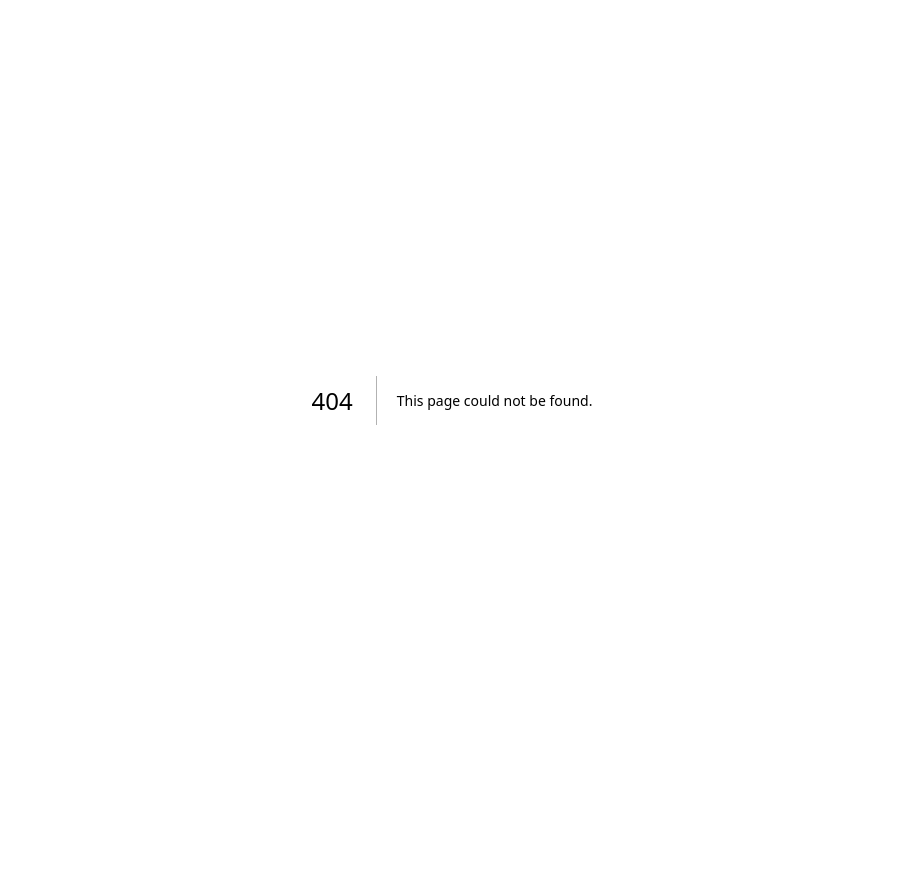
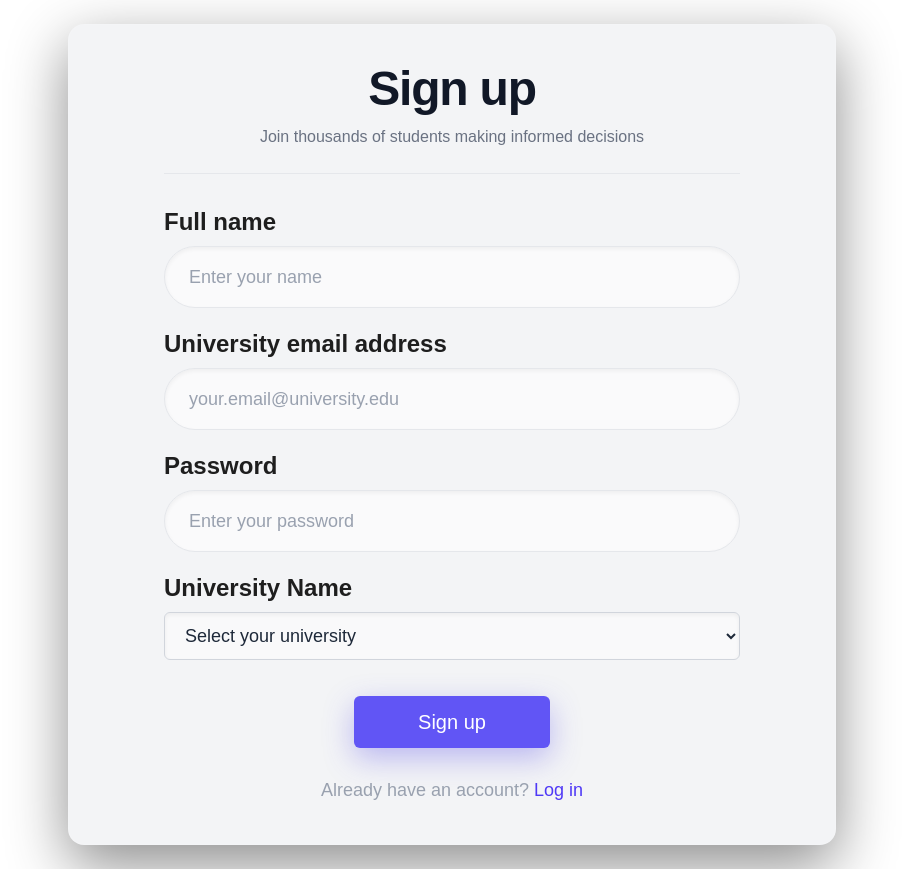
Before and after one commit to linnoureddine/techtalks-university-course-reality-check, a Next.js app: page /signup in a window 1280 px wide. Before the commit this address had no page. Shown: the whole page, without its empty margins (188-1091 px from the left). Before the commit the page ends 800 px from the top, so only its background shows below. Built offline with nearby package versions, Linux system fonts and the light colour scheme.

Commit message:
sign up feature

```diff
--- a/app/login/page.tsx
+++ /dev/null
@@ -1,93 +0,0 @@
-"use client";
-
-import Link from "next/link";
-import { useState } from "react";
-
-export default function LoginPage() {
-  const [email, setEmail] = useState("");
-  const [password, setPassword] = useState("");
-  const [remember, setRemember] = useState(false);
-
-  function handleSubmit(e: React.FormEvent) {
-    e.preventDefault();
-    console.log({ email, password, remember });
-  }
-
-  return (
-    <main className="min-h-screen flex items-center justify-center p-6">
-      <div className="w-full max-w-3xl rounded-2xl bg-[#f3f4f6] p-10 shadow-[0_20px_60px_rgba(0,0,0,0.45)] border border-white/10">
-        <div className="mx-auto w-full max-w-xl">
-          <h1 className="text-center text-5xl font-extrabold tracking-tight text-[#111827]">
-            Login
-          </h1>
-          <p className="mt-3 text-center text-base text-gray-500">
-            log in to your account to continue
-          </p>
-
-          <div className="mt-6 h-px w-full bg-gray-200" />
-          <form onSubmit={handleSubmit} className="mt-8 space-y-6">
-            <div className="space-y-2">
-              <label className="block text-2xl font-semibold text-[#1E1E1E]">
-                Email
-              </label>
-              <input
-                type="email"
-                autoComplete="email"
-                placeholder="your.email@university.edu"
-                value={email}
-                onChange={(e) => setEmail(e.target.value)}
-                className="w-full rounded-full border border-gray-200 bg-white/60 px-6 py-4 text-lg text-gray-800 placeholder:text-gray-400 shadow-inner outline-none focus:bg-white focus:ring-2 focus:ring-indigo-400"
-              />
-            </div>
-            <div className="space-y-2">
-              <label className="block text-2xl font-semibold text-[#1E1E1E]">
-                Password
-              </label>
-              <input
-                type="password"
-                autoComplete="current-password"
-                placeholder="Enter your password"
-                value={password}
-                onChange={(e) => setPassword(e.target.value)}
-                className="w-full rounded-full border border-gray-200 bg-white/60 px-6 py-4 text-lg text-gray-800 placeholder:text-gray-400 shadow-inner outline-none focus:bg-white focus:ring-2 focus:ring-indigo-400"
-              />
-            </div>
-
-            <div className="flex items-center justify-between pt-2">
-              <label className="flex items-center gap-3 text-gray-500">
-                <input
-                  type="checkbox"
-                  checked={remember}
-                  onChange={(e) => setRemember(e.target.checked)}
-                  className="h-5 w-5 rounded border-gray-400 accent-indigo-600"
-                />
-                <span className="text-lg">Remember me</span>
-              </label>
-
-              <Link
-                href="/forgot-password"
-                className="text-lg text-gray-500 hover:text-gray-700"
-              >
-                Forgot password?
-              </Link>
-            </div>
-            <div className="pt-3 flex justify-center">
-              <button
-                type="submit"
-                className="rounded-lg bg-[#6155F5] px-14 py-3 text-xl font-medium text-white shadow-[0_10px_30px_rgba(79,70,229,0.35)] hover:bg-indigo-700 active:scale-[0.99]"
-              >
-                Log in
-              </button>
-            </div>
-            <p className="pt-4 text-center text-lg text-gray-400">
-              Don’t have an account yet ?{" "}
-              <Link href="/signup" className="text-indigo-600 hover:underline">
-                Sign up
-              </Link>
-            </p>
-          </form>
-        </div>
-      </div>
-    </main>
-  );
-}
--- /dev/null
+++ b/app/signup/page.tsx
@@ -0,0 +1,25 @@
+import SignupForm from "../../components/SignupForm";
+
+export default function SignupPage() {
+  return (
+    <main className="min-h-screen flex items-center justify-center p-6">
+      <div className="w-full max-w-3xl rounded-2xl bg-[#f3f4f6] p-10 shadow-[0_20px_60px_rgba(0,0,0,0.45)] border border-white/10">
+        <div className="mx-auto w-full max-w-xl">
+          <h1 className="text-center text-5xl font-extrabold tracking-tight text-[#111827]">
+            Sign up
+          </h1>
+
+          <p className="mt-3 text-center text-base text-gray-500">
+            Join thousands of students making informed decisions
+          </p>
+
+          <div className="mt-6 h-px w-full bg-gray-200" />
+
+          <div className="mt-8">
+            <SignupForm />
+          </div>
+        </div>
+      </div>
+    </main>
+  );
+}
--- /dev/null
+++ b/components/SignupForm.tsx
@@ -0,0 +1,89 @@
+"use client";
+
+import { useState } from "react";
+import Link from "next/link";
+import Input from "./Input";
+import Button from "./Button";
+
+export default function SignupForm() {
+  const [fullName, setFullName] = useState("");
+  const [email, setEmail] = useState("");
+  const [password, setPassword] = useState("");
+  const [university, setUniversity] = useState("");
+
+  function handleSubmit(e: React.FormEvent) {
+    e.preventDefault();
+    console.log({ fullName, email, password, university });
+  }
+
+  return (
+    <form onSubmit={handleSubmit} className="space-y-5">
+      <Input
+        label="Full name"
+        value={fullName}
+        onChange={(e: React.ChangeEvent<HTMLInputElement>) =>
+          setFullName(e.target.value)
+        }
+        placeholder="Enter your name"
+        autoComplete="name"
+      />
+
+      <Input
+        label="University email address"
+        type="email"
+        value={email}
+        onChange={(e: React.ChangeEvent<HTMLInputElement>) =>
+          setEmail(e.target.value)
+        }
+        placeholder="your.email@university.edu"
+        autoComplete="email"
+      />
+
+      <Input
+        label="Password"
+        type="password"
+        value={password}
+        onChange={(e: React.ChangeEvent<HTMLInputElement>) =>
+          setPassword(e.target.value)
+        }
+        placeholder="Enter your password"
+        autoComplete="new-password"
+      />
+
+      <div className="space-y-2">
+        <label className="block text-2xl font-semibold text-[#1E1E1E]">
+          University Name
+        </label>
+
+        <select
+          value={university}
+          onChange={(e: React.ChangeEvent<HTMLSelectElement>) =>
+            setUniversity(e.target.value)
+          }
+          className="w-full rounded-md border border-gray-300 bg-white/50 px-4 py-3 text-lg text-gray-800 shadow-inner outline-none focus:bg-white focus:ring-2 focus:ring-indigo-400"
+        >
+          <option value="" disabled>
+            Select your university
+          </option>
+          <option value="LU">LU</option>
+          <option value="AUB">AUB</option>
+          <option value="BAU">BAU</option>
+          <option value="LIU">LIU</option>
+        </select>
+      </div>
+
+      <div className="pt-4 flex justify-center">
+        <Button type="submit" className="rounded-md px-16">
+          Sign up
+        </Button>
+      </div>
+
+      <p className="pt-2 text-center text-lg text-gray-400">
+        Already have an account?{" "}
+        <Link href="/login" className="text-indigo-600 hover:underline">
+          Log in
+        </Link>
+      </p>
+    </form>
+  );
+}
```
Also changed, not shown: components/LoginForm.tsx (deleted).
